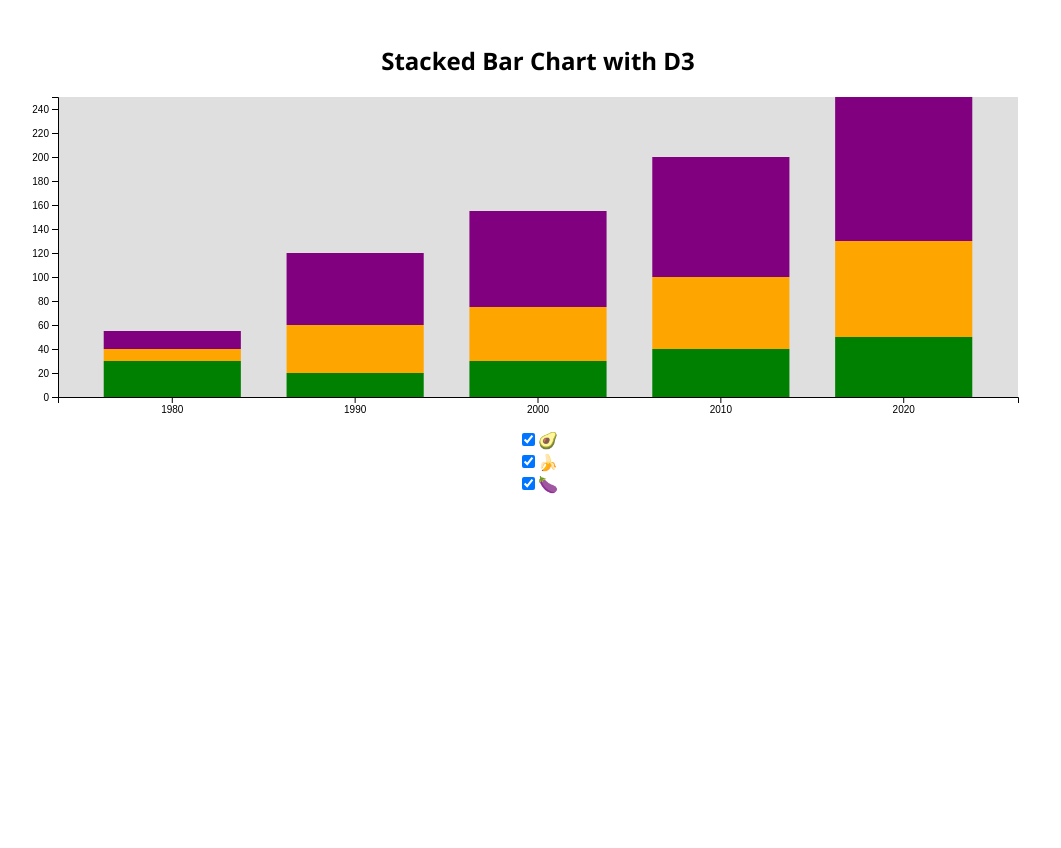
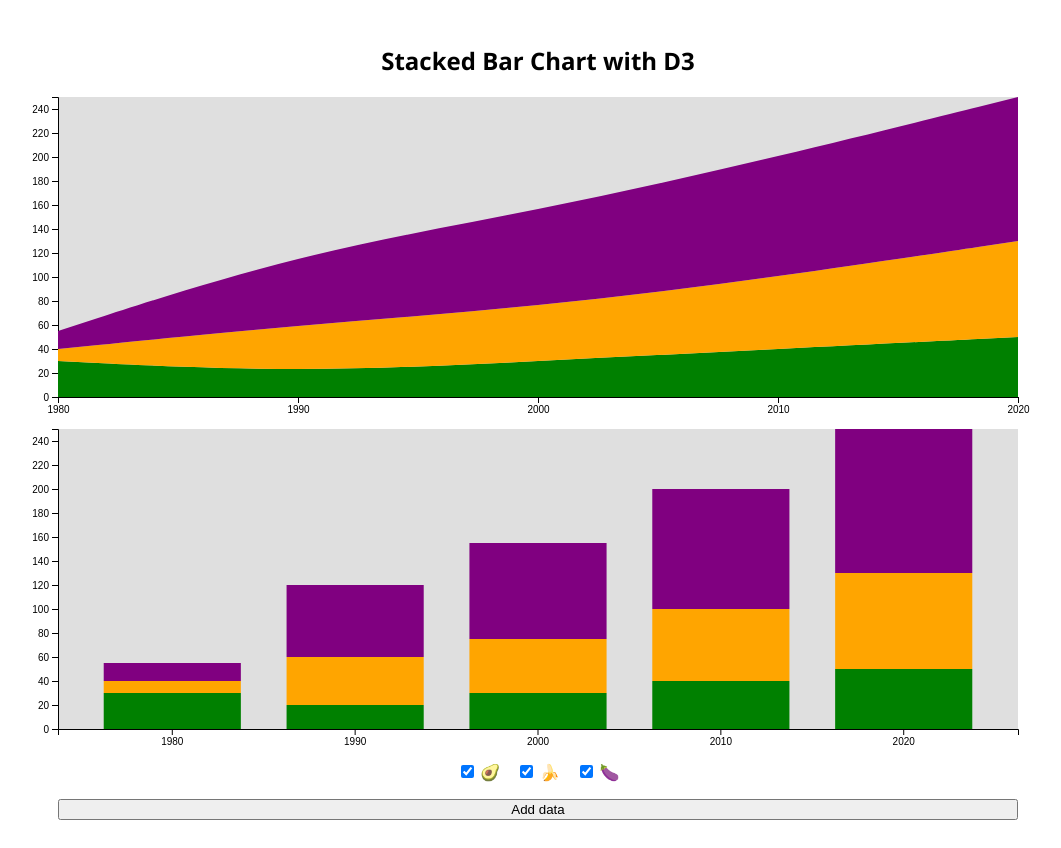
Before and after one commit to allybi-design/Rect---D3, a React (Create React App) app: page / in a window 1280 px wide. Shown: the whole page, without its empty margins (102-1163 px from the left). Built offline with nearby package versions, Linux system fonts and the light colour scheme.

Commit message:
Stacked Area Chart & Stacked Bar Chart

```diff
--- a/src/App.js
+++ b/src/App.js
@@ -1,8 +1,21 @@
 import React, { useState } from "react";
 import StackedBarChart from "./StackedBarChart";
+import StackedAreaChart from "./StackedAreaChart";
 import "./index.css";
 
-const data = [
+
+
+const allKeys = ["🥑", "🍌", "🍆"];
+
+const colors = {
+  "🥑": "green",
+  "🍌": "orange",
+  "🍆": "purple"
+};
+
+const App = () => {
+
+  const [data, setData] = useState([
     {
       year: 1980,
       "🥑": 30,
@@ -33,17 +46,7 @@
       "🍌": 80,
       "🍆": 120
     }
-];
-
-const allKeys = ["🥑", "🍌", "🍆"];
-
-const colors = {
-  "🥑": "green",
-  "🍌": "orange",
-  "🍆": "purple"
-};
-
-const App = () => {
+  ])
 
   const [keys, setKeys] = useState(allKeys);
 
@@ -51,8 +54,8 @@
     <div className="container">
 
       <h2>Stacked Bar Chart with D3 </h2>
+      <StackedAreaChart data={data} keys={keys} colors={colors} />
       <StackedBarChart data={data} keys={keys} colors={colors} />
-
       <div className="fields">
         {allKeys.map(key => (
           <div key={key} className="field">
@@ -74,6 +77,22 @@
           </div>
         ))}
       </div>
+
+      <button
+        onClick={() =>
+          setData([
+            ...data,
+            {
+              year: Math.max(...data.map(d => d.year)) + 10,
+              "🥑": Math.round(Math.random() * 100),
+              "🍌": Math.round(Math.random() * 125),
+              "🍆": Math.round(Math.random() * 150)
+            }
+          ])
+        }
+      >
+        Add data
+      </button>
     </div>
   );
 }
--- /dev/null
+++ b/src/StackedAreaChart.js
@@ -0,0 +1,89 @@
+import React, { useEffect, useRef } from "react";
+import {
+  select,
+  scaleBand,
+  axisBottom,
+  stack,
+  max,
+  scaleLinear,
+  axisLeft,
+  stackOrderAscending,
+  area,
+  scalePoint,
+  curveCardinalClosed,
+  curveBasis
+} from "d3";
+import useResizeObserver from "./useResizeObserver";
+
+/**
+ * Component that renders a StackedBarChart
+ */
+
+const StackedBarChart = ({ data, keys, colors }) => {
+  const svgRef = useRef();
+  const wrapperRef = useRef();
+  const dimensions = useResizeObserver(wrapperRef);
+
+  // will be called initially and on every data change
+  useEffect(() => {
+    const svg = select(svgRef.current);
+    const { width, height } =
+      dimensions || wrapperRef.current.getBoundingClientRect();
+
+    // stacks / layers
+    const stackGenerator = stack()
+      .keys(keys)
+      .order(stackOrderAscending);
+
+    const layers = stackGenerator(data);
+    const extent = [0, max(layers, layer => max(layer, sequence => sequence[1]))];
+
+    // scales
+    const xScale = scalePoint()
+      .domain(data.map(d => d.year))
+      .range([0, width])
+
+
+    const yScale = scaleLinear()
+      .domain(extent)
+      .range([height, 0]);
+
+    const areaGenerator = area()
+      .x(sequence => xScale(sequence.data.year))
+      .y0(sequence => yScale(sequence[0]))
+      .y1(sequence => yScale(sequence[1]))
+      .curve(curveBasis)
+
+    // rendering
+    svg
+      .selectAll(".layer")
+      .data(layers)
+      .join("path")
+      .attr("class", "layer")
+      .attr("fill", layer => colors[layer.key])
+      .attr("d", layer => areaGenerator(layer) )
+
+    // axes
+    const xAxis = axisBottom(xScale);
+    svg
+      .select(".x-axis")
+      .attr("transform", `translate(0, ${height})`)
+      .call(xAxis);
+
+    const yAxis = axisLeft(yScale);
+    svg.select(".y-axis").call(yAxis);
+  }, [colors, data, dimensions, keys]);
+
+  return (
+    <React.Fragment>
+      <div ref={wrapperRef} style={{ marginBottom: "2rem" }}>
+        <svg ref={svgRef}>
+          <g className="x-axis" />
+          <g className="y-axis" />
+        </svg>
+      </div>
+    </React.Fragment>
+  );
+}
+
+export default StackedBarChart;
--- a/src/index.css
+++ b/src/index.css
@@ -39,3 +39,12 @@
   height: 300px;
   overflow: visible;
 }
+
+.field {
+  display: inline-block;
+  margin: 0 0.5em;
+}
+
+.field input {
+  margin-right: 0.5em;
+}
--- a/src/index.scss
+++ b/src/index.scss
@@ -29,3 +29,12 @@
   height: 300px;
   overflow: visible;
 }
+
+.field {
+  display: inline-block;
+  margin: 0 0.5em;
+}
+
+.field input {
+  margin-right: 0.5em;
+}
```
Lines whose indentation alone changed are shown as unchanged.
